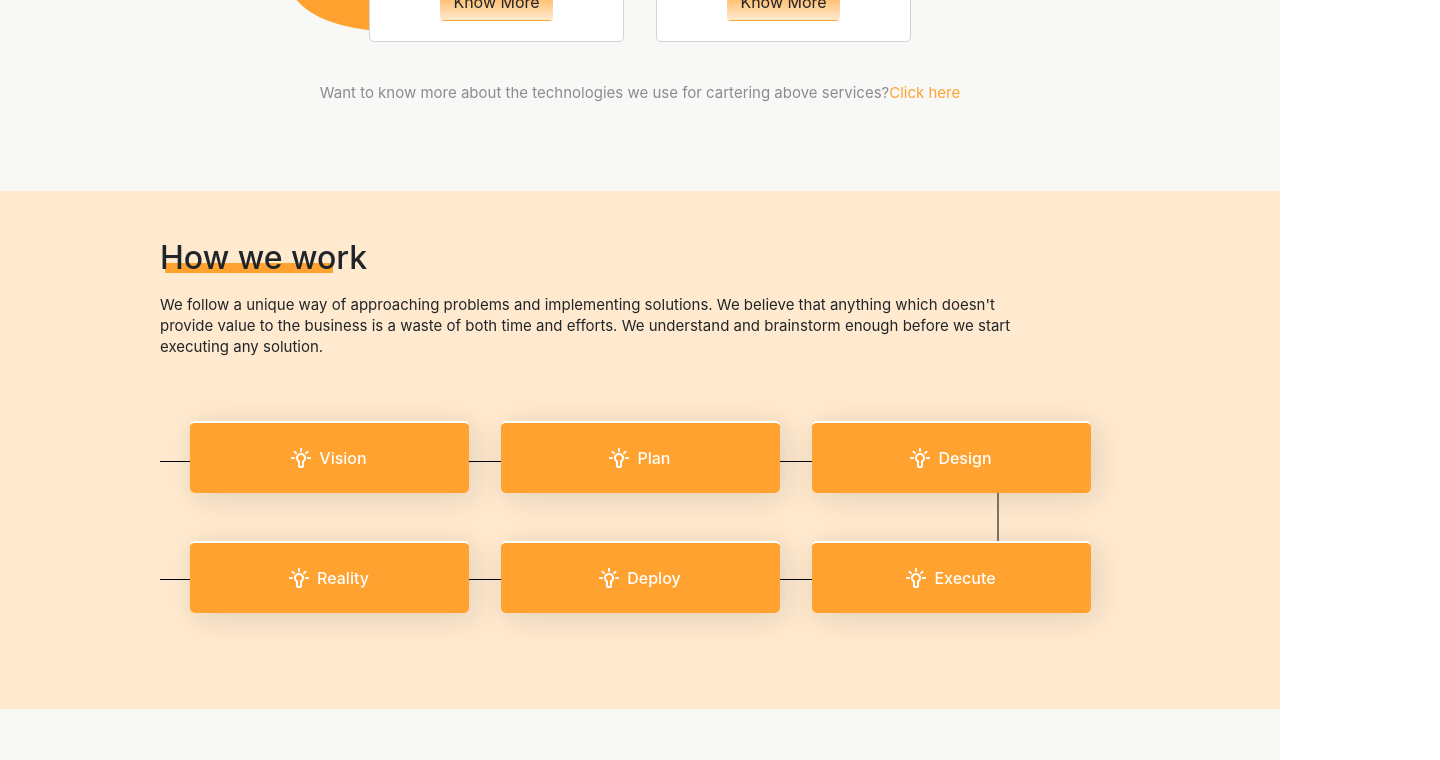
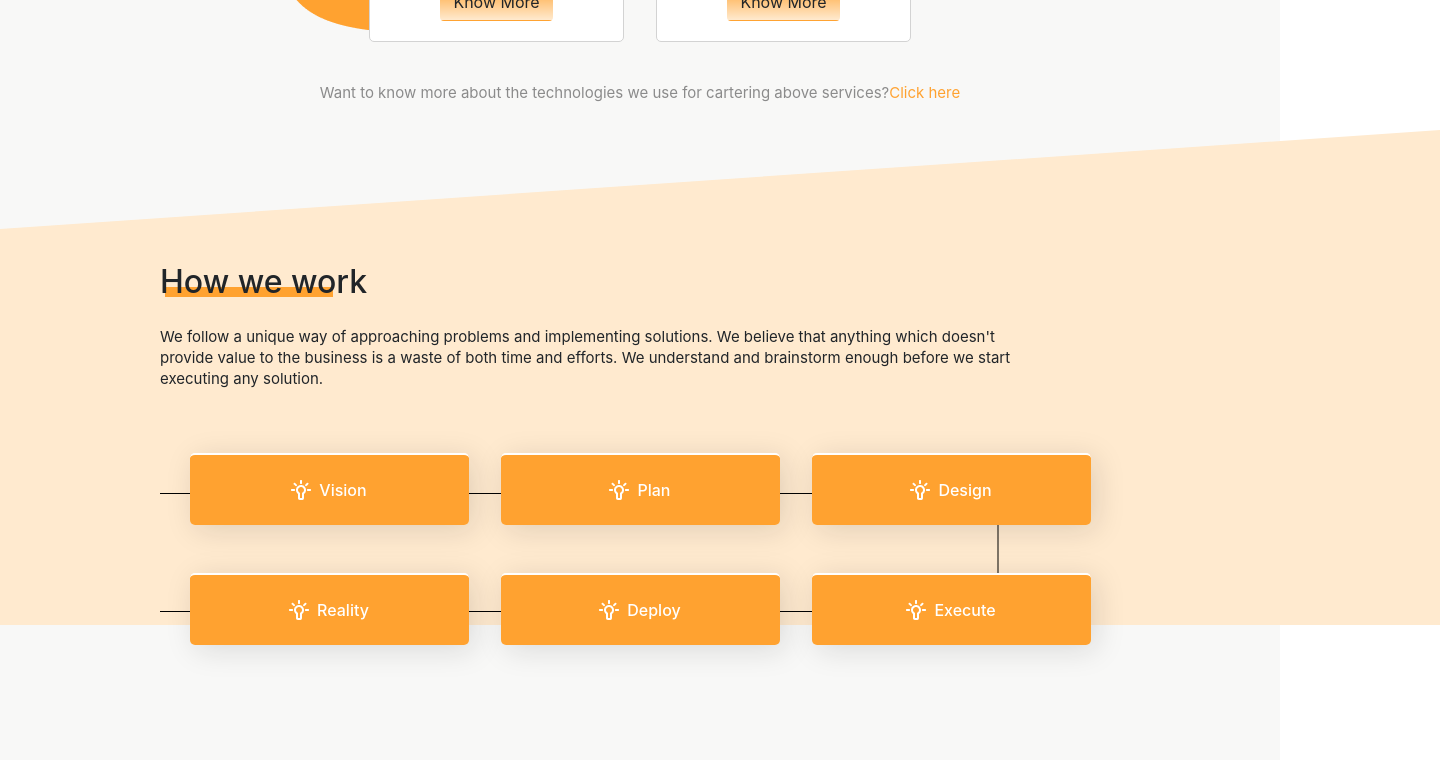
Before and after one commit to ankita1276/vtorPage, an Angular app: page /home in a window 1280 px wide. Shown: the part 1360-2120 px from the top of the page, 1440 px wide, since content can reach past the window. Built offline with nearby package versions, Linux system fonts and the light colour scheme.

Commit message:
added clippath

```diff
--- a/src/app/home-page/home-page.component.html
+++ b/src/app/home-page/home-page.component.html
@@ -98,9 +98,10 @@
 
     </div>
 </div>
-<div class="home-container workContainer" id="work">
+<div class="workContainer"></div>
+<div class="home-container" id="work">
     <div class="row howWork my-5">
-        <h2 class="mb-3 col-lg-12 strikeLineWork">How we work</h2>
+        <h2 class="my-4 col-lg-12 strikeLineWork">How we work</h2>
         <p class="col-lg-11 font-md">We follow a unique way of approaching problems and implementing solutions. We believe that anything which doesn't provide value to the business is a waste of both time and efforts. We understand and brainstorm enough before we start executing any solution.</p>
         <div class="col-12 d-flex align-items-center flex-column">
             <img src="../../assets/Line 1.png" class="img-fluid line1" alt="Responsive image">
--- a/src/app/home-page/home-page.component.scss
+++ b/src/app/home-page/home-page.component.scss
@@ -199,6 +199,12 @@
     display: flex;
     align-items: center;
     justify-content: center;
+    clip-path: polygon(0% 20%, 100% 0%, 100% 100%, 0% 100%);
+    position: absolute;
+    width: 1440px;
+    height: 495px;
+    left: 0px;
+    top: 1490px;
    }
    h2.strikeLine {
     position: relative;
```
